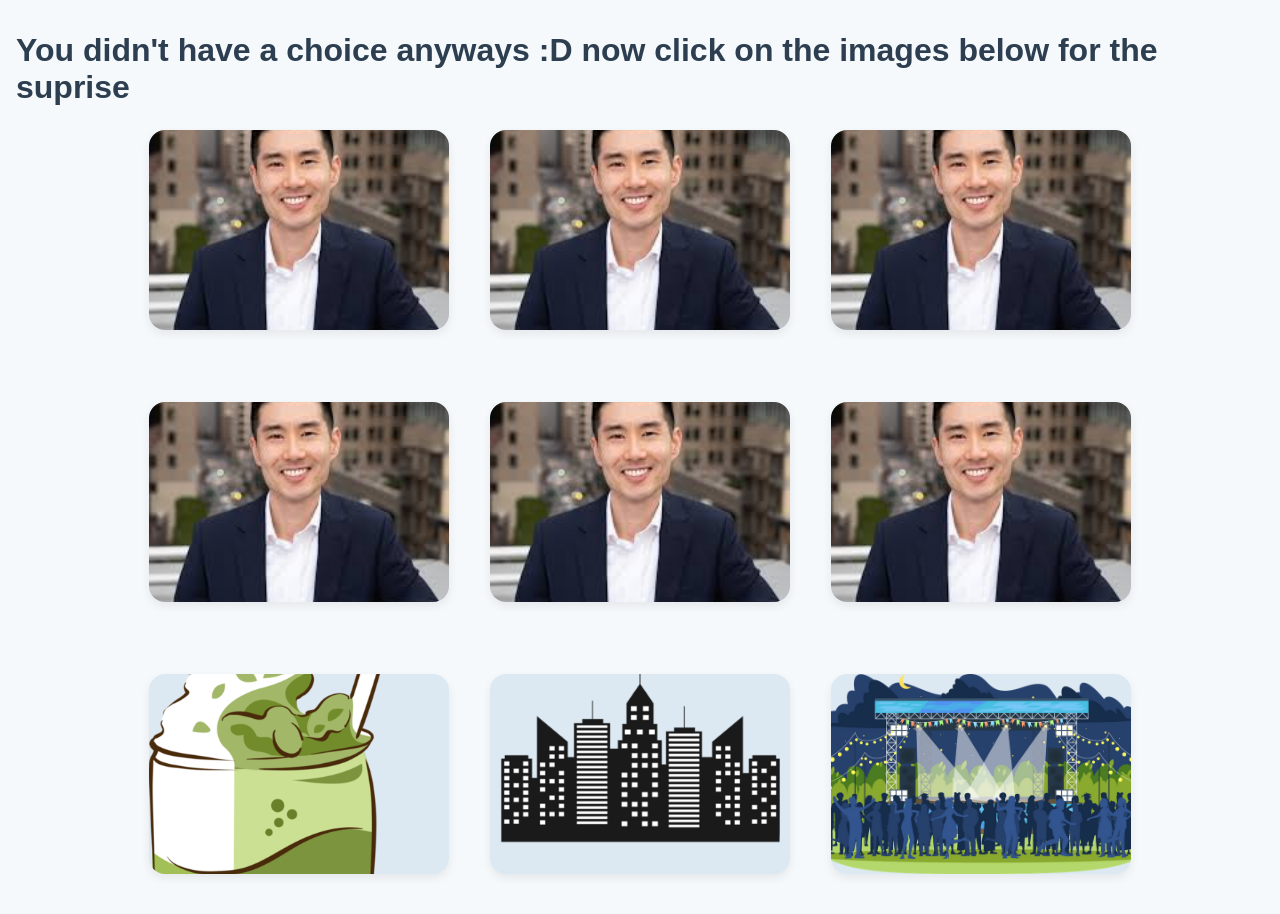
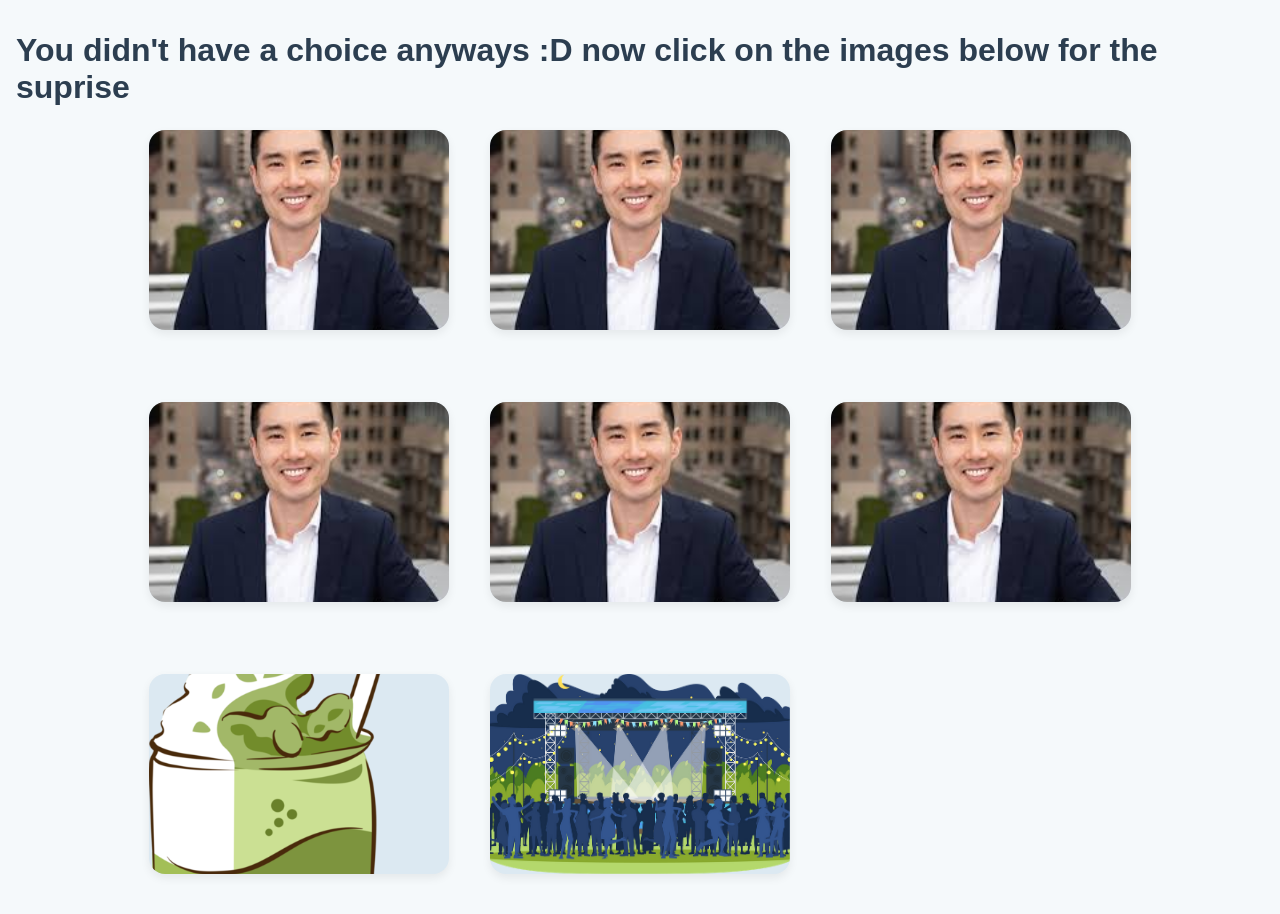
Before and after one commit to avilla212/hinge, a Next.js app: page /success in a window 1280 px wide. Shown: the top 914 px of the page. Built offline with nearby package versions, Linux system fonts and the light colour scheme.

Commit message:
took away city card

```diff
--- a/app/success/page.tsx
+++ b/app/success/page.tsx
@@ -72,7 +72,7 @@ const successPage = () => {
 
         <Card imagePath={matcha} label="Matcha" route="/food" />
 
-        <Card imagePath={city} label="City" route="/city" />
+        {/* <Card imagePath={city} label="City" route="/city" /> */}
 
         <Card imagePath={activity} label="Activity" route="/activity" />
       </div>
```
